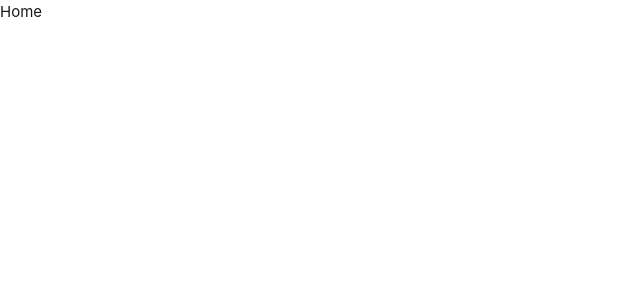
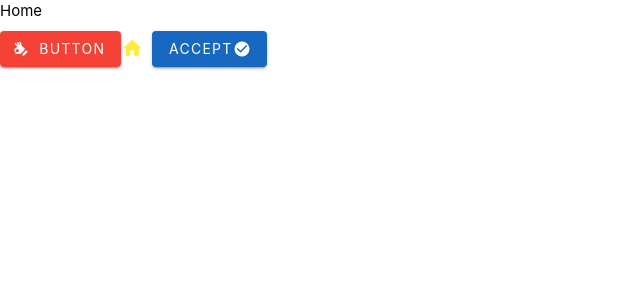
Before and after one commit to akochemasov/survey, a Vue app: page / in a window 1280 px wide. Shown: the top 300 px of the page, without its empty margins (0-640 px from the left). Built offline with nearby package versions, Linux system fonts and the light colour scheme.

Commit message:
Установка и настройка Vuetify 3

```diff
--- a/package.json
+++ b/package.json
@@ -14,9 +14,11 @@
   },
   "dependencies": {
     "vue": "^3.2.45",
-    "vue-router": "^4.1.6"
+    "vue-router": "^4.1.6",
+    "vuetify": "^3.1.2"
   },
   "devDependencies": {
+    "@mdi/js": "^7.1.96",
     "@rushstack/eslint-patch": "^1.1.4",
     "@types/jsdom": "^20.0.1",
     "@types/node": "^18.11.12",
@@ -32,6 +34,7 @@
     "prettier": "^2.7.1",
     "typescript": "~4.7.4",
     "vite": "^4.0.0",
+    "vite-plugin-vuetify": "^1.0.1",
     "vitest": "^0.25.6",
     "vue-tsc": "^1.0.12"
   }
--- a/src/assets/base.css
+++ b/src/assets/base.css
@@ -1,28 +1,3 @@
-/* color palette from <https://github.com/vuejs/theme> */
-:root {
-  --c-white: #ffffff;
-
-  --c-black: #181818;
-
-  --c-text-light-1: var(--c-black);
-  --c-text-dark-1: var(--c-white);
-}
-
-/* semantic color variables for this project */
-:root {
-  --color-background: var(--c-white);
-
-  --color-text: var(--c-text-light-1);
-}
-
-@media (prefers-color-scheme: dark) {
-  :root {
-    --color-background: var(--c-black);
-
-    --color-text: var(--c-text-dark-1);
-  }
-}
-
 *,
 *::before,
 *::after {
@@ -34,10 +9,6 @@
 
 body {
   min-height: 100vh;
-  color: var(--color-text);
-  background: var(--color-background);
-  transition: color 0.5s, background-color 0.5s;
-  line-height: 1.6;
   font-family: Inter, -apple-system, BlinkMacSystemFont, 'Segoe UI', Roboto, Oxygen, Ubuntu,
     Cantarell, 'Fira Sans', 'Droid Sans', 'Helvetica Neue', sans-serif;
   font-size: 15px;
--- a/src/main.ts
+++ b/src/main.ts
@@ -1,11 +1,13 @@
 import { createApp } from "vue";
 import App from "./App.vue";
 import router from "./router";
+import { vuetify } from "./plugins/vuetify";
 
 import "./assets/main.css";
 
 const app = createApp(App);
 
 app.use(router);
+app.use(vuetify);
 
 app.mount("#app");
--- /dev/null
+++ b/src/plugins/vuetify.ts
@@ -0,0 +1,14 @@
+import { createVuetify } from "vuetify";
+import { aliases, mdi } from "vuetify/iconsets/mdi-svg";
+
+import "vuetify/styles";
+
+export const vuetify = createVuetify({
+  icons: {
+    defaultSet: "mdi",
+    aliases,
+    sets: {
+      mdi,
+    },
+  },
+});
--- a/src/views/HomeView.vue
+++ b/src/views/HomeView.vue
@@ -1,5 +1,14 @@
 <template>
   <div>Home</div>
+
+  <v-btn :prepend-icon="mdiHandOkay" color="red"> Button </v-btn>
+  <v-icon :icon="mdiHome" color="yellow" />
+  <v-btn class="ma-2" color="primary" dark>
+    Accept
+    <v-icon dark right :icon="mdiCheckboxMarkedCircle" />
+  </v-btn>
 </template>
 
-<script setup lang="ts"></script>
+<script setup>
+import { mdiCheckboxMarkedCircle, mdiHandOkay, mdiHome } from "@mdi/js";
+</script>
--- a/vite.config.ts
+++ b/vite.config.ts
@@ -2,10 +2,11 @@ import { fileURLToPath, URL } from "node:url";
 
 import { defineConfig } from "vite";
 import vue from "@vitejs/plugin-vue";
+import vuetify from "vite-plugin-vuetify";
 
 // https://vitejs.dev/config/
 export default defineConfig({
-  plugins: [vue()],
+  plugins: [vue(), vuetify({ autoImport: true })],
   resolve: {
     alias: {
       "@": fileURLToPath(new URL("./src", import.meta.url)),
```
Also changed, not shown: 1 other file (tests, documents, lock files or other folders).
